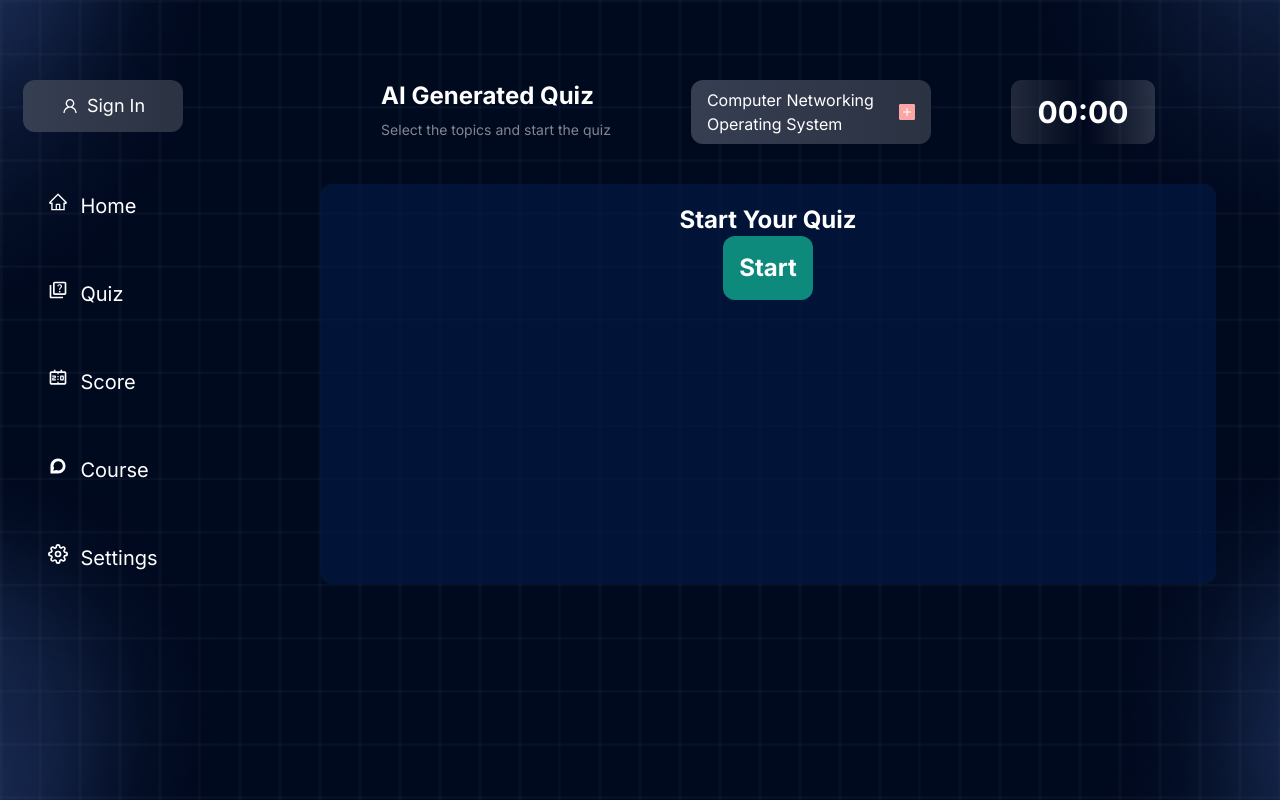
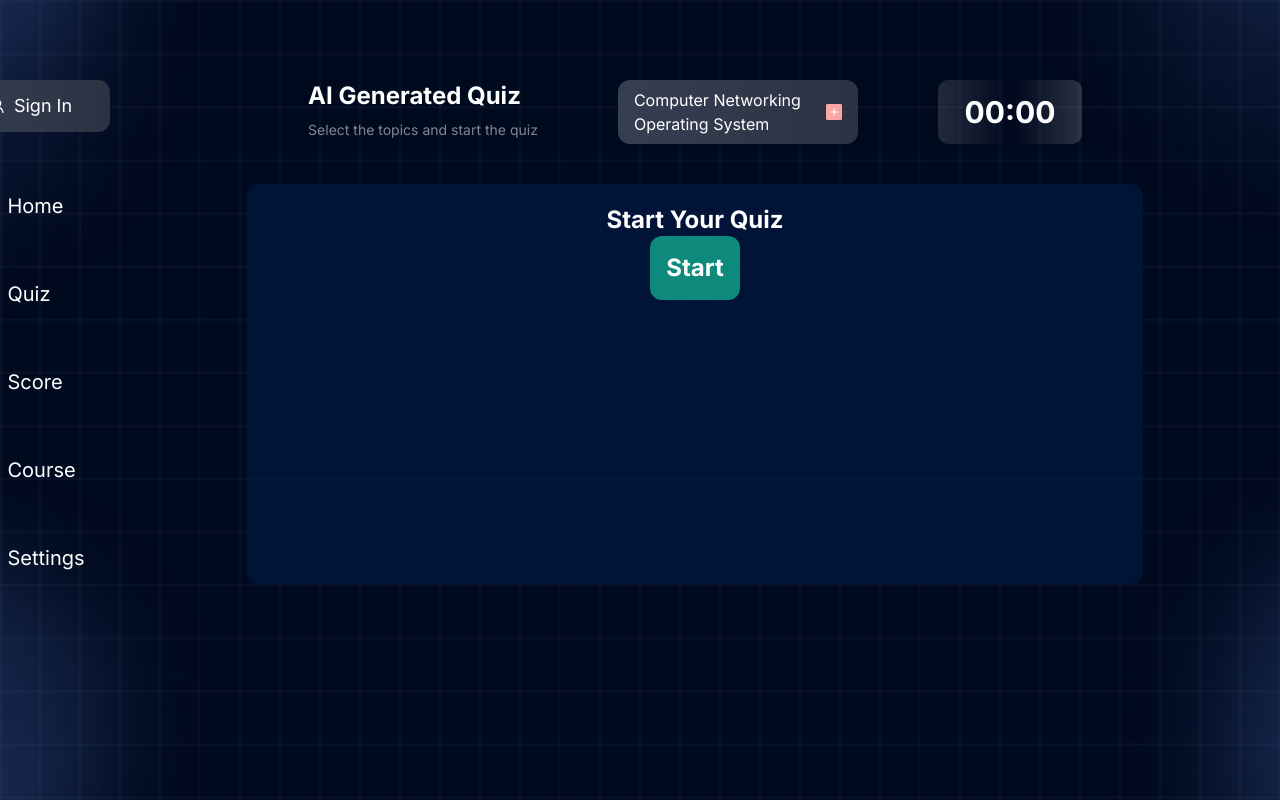
Before and after one commit to mecskyverse/tekathon-2023, a Next.js app in the folder client/: page / in a window 1280 px wide. Built offline with nearby package versions, Linux system fonts and the light colour scheme.

Commit message:
Nav layout updated

```diff
--- a/client/src/app/layout.js
+++ b/client/src/app/layout.js
@@ -1,6 +1,6 @@
 import './globals.css'
 import { Inter } from 'next/font/google'
-
+import SideNav from '@/components/SideNav'
 const inter = Inter({ subsets: ['latin'] })
 
 export const metadata = {
@@ -11,7 +11,10 @@ export const metadata = {
 export default function RootLayout({ children }) {
   return (
     <html lang="en">
-      <body className={inter.className}>{children}</body>
+      <body className={`${inter.className} flex home-screen h-screen w-screen bg-[#000A1F]`}>
+      <SideNav/>
+        {children}
+        </body>
     </html>
   )
 }
--- a/client/src/app/page.js
+++ b/client/src/app/page.js
@@ -39,12 +39,8 @@ export default function Home() {
     restart();
   }
   return (
-    <main className="flex flex-row h-screen w-screen bg-[#000A1F] home-screen items-center">
-      <div className='w-[20vw] h-full rounded-lg '>
-        <SideNav/>
-      </div>
-      <div className='flex flex-col items-center h-full w-[80vw]'>
-
+    <main className="flex flex-row  items-center w-full ">
+      <div className='flex flex-col items-center h-full w-full '>
       <span className='mt-20'><DashboardHeader minutes={minutes} seconds={seconds} /></span>
       <span className='mt-10'><QuizSection startQuiz={startQuiz} endQuiz={endQuiz}/></span>
       </div>
```
